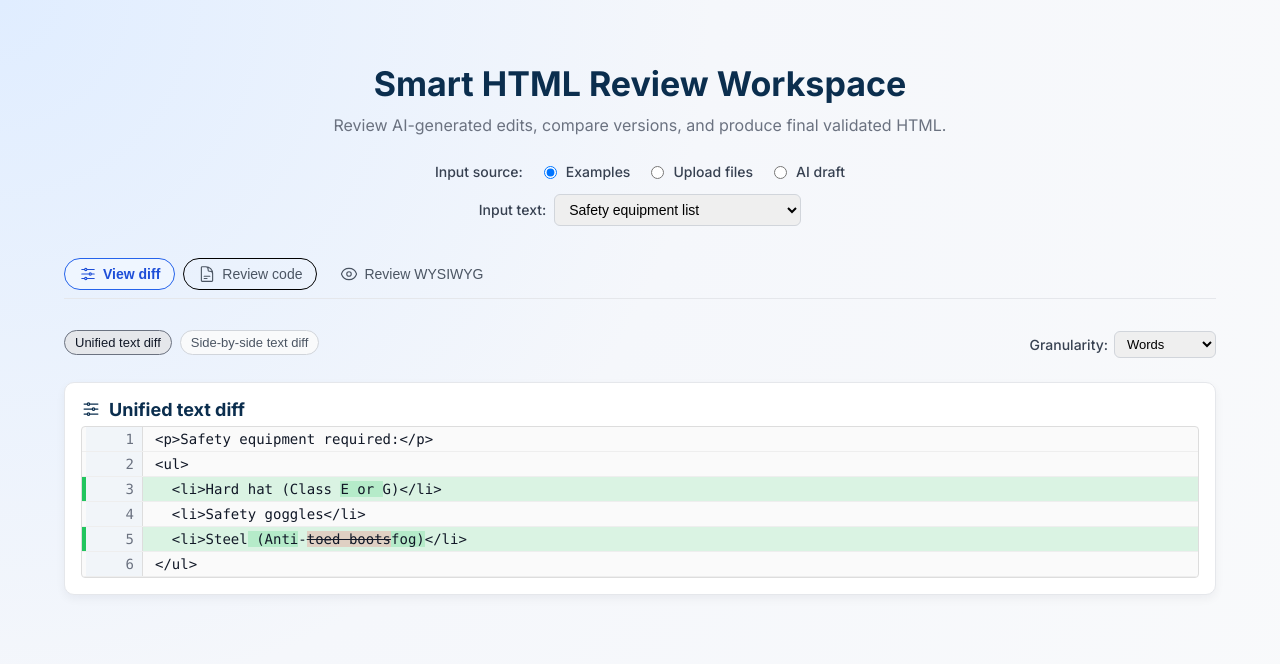
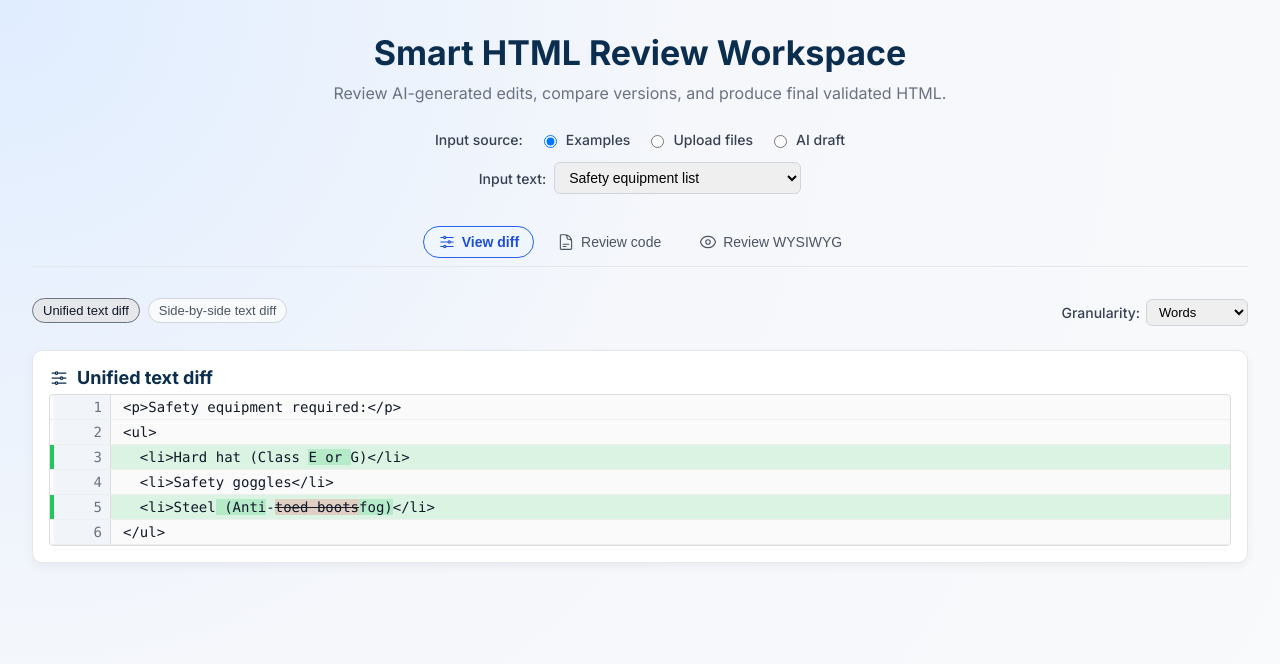
Before and after one commit to tara-humara/html-diff-viewer, a React (Vite) app: page / in a window 1280 px wide. Both pictures are taken after a click on the button "View diff". Shown: the top 664 px of the page. Built offline with nearby package versions, Linux system fonts and the light colour scheme.

Commit message:
Refactor main tabs and diff toolbar to CSS classes

```diff
--- a/src/App.css
+++ b/src/App.css
@@ -17,137 +17,6 @@ body {
 /* Main shell */
 .app-shell {
   min-height: 100vh;
-}
-
-/* Header */
-.app-header {
-  margin-bottom: 24px;
-  text-align: center;
-}
-
-.app-header-title {
-  font-size: 32px;
-  line-height: 1.2;
-  font-weight: 700;
-  color: #0b2e4e;
-  margin: 0 0 6px 0;
-}
-
-.app-header-subtitle {
-  margin: 0 0 24px 0;
-  /* 👈 adds space below the subtitle */
-  font-size: 15px;
-  color: #6b7280;
-}
-
-/* Generic card style (your sections already use inline, but this is here for reuse) */
-.card {
-  background: #ffffff;
-  border-radius: 14px;
-  padding: 20px 24px;
-  box-shadow: 0 4px 12px rgba(15, 23, 42, 0.06);
-  border: 1px solid #e5e7eb;
-  margin-bottom: 20px;
-}
-
-/* Optional button styles if you want to reuse them later */
-.btn-primary {
-  background: #2563eb;
-  color: #fff;
-  border-radius: 999px;
-  padding: 8px 16px;
-  border: none;
-  cursor: pointer;
-  font-weight: 500;
-  transition: background 0.15s;
-}
-
-.btn-primary:hover {
-  background: #1e4fb8;
-}
-
-/* Softer diff colors if your diff components use these classes */
-.diff-added {
-  background: #ecfdf5;
-  border: 1px solid #a7f3d0;
-}
-
-.diff-removed {
-  background: #fef2f2;
-  border: 1px solid #fecaca;
-}
-
-/* ------------------------------- */
-/* Layout shell */
-/* ------------------------------- */
-.app-shell {
-  min-height: 100vh;
-  padding: 32px;
-}
-
-/* ------------------------------- */
-/* Header styling */
-/* ------------------------------- */
-.app-header {
-  margin-bottom: 32px;
-  text-align: center;
-}
-
-.app-header-title {
-  font-size: 34px;
-  margin: 0 0 10px 0;
-  font-weight: 700;
-  color: #0b2e4e;
-}
-
-.app-header-subtitle {
-  margin: 0 0 28px 0;
-  font-size: 16px;
-  color: #6b7280;
-}
-
-/* Input area layout */
-.input-section {
-  display: flex;
-  flex-direction: column;
-  gap: 14px;
-}
-
-/* Row with "Input source:" label */
-.input-row {
-  display: flex;
-  flex-wrap: wrap;
-  gap: 16px;
-  align-items: center;
-}
-
-/* Label with radio */
-.radio-label {
-  display: flex;
-  align-items: center;
-  gap: 6px;
-  cursor: pointer;
-  font-size: 14px;
-  color: #374151;
-  font-weight: 500;
-}
-
-/* Example dropdown label */
-.example-label {
-  font-size: 14px;
-  color: #374151;
-  font-weight: 500;
-  display: flex;
-  align-items: center;
-  gap: 6px;
-}
-
-/* Dropdown style */
-.dropdown {
-  padding: 6px 10px;
-  border-radius: 6px;
-  border: 1px solid #d1d5db;
-  font-size: 14px;
 }
 
 /* -------------------------------------- */
@@ -318,3 +187,134 @@ body {
 .ai-status-error {
   color: #dc2626;
 }
+
+/* -------------------------------------- */
+/* Workspace + tabs */
+/* -------------------------------------- */
+
+.workspace {
+  display: flex;
+  flex-direction: column;
+  gap: 20px;
+  width: 100%;
+}
+
+/* Main tabs: View diff / Review code / Review WYSIWYG */
+.main-tabs {
+  display: flex;
+  gap: 8px;
+  align-items: center;
+  margin-bottom: 8px;
+  border-bottom: 1px solid #e5e7eb;
+  padding-bottom: 8px;
+  flex-wrap: wrap;
+  justify-content: center;
+}
+
+.tab {
+  padding: 6px 14px;
+  border-radius: 999px;
+  border: 1px solid transparent;
+  background: transparent;
+  cursor: pointer;
+  font-size: 14px;
+  color: #4b5563;
+  display: flex;
+  align-items: center;
+  gap: 6px;
+}
+
+.tab--active {
+  border-color: #2563eb;
+  background: #eff6ff;
+  color: #1d4ed8;
+  font-weight: 600;
+}
+
+/* Diff sub-toolbar: unified vs side-by-side + granularity */
+.diff-toolbar {
+  display: flex;
+  flex-wrap: wrap;
+  gap: 8px;
+  margin-bottom: 4px;
+  align-items: center;
+  justify-content: space-between;
+}
+
+.diff-view-tabs {
+  display: flex;
+  gap: 8px;
+  flex-wrap: wrap;
+}
+
+.diff-view-tab {
+  padding: 4px 10px;
+  border-radius: 999px;
+  border: 1px solid #d1d5db;
+  background: #f9fafb;
+  cursor: pointer;
+  font-size: 13px;
+  color: #4b5563;
+}
+
+.diff-view-tab--active {
+  border-color: #6b7280;
+  background: #e5e7eb;
+  color: #111827;
+  font-weight: 500;
+}
+
+.granularity-label {
+  font-size: 14px;
+  color: #374151;
+  font-weight: 500;
+  display: flex;
+  align-items: center;
+  gap: 6px;
+  margin-top: 4px;
+}
+
+.granularity-select {
+  padding: 4px 8px;
+  border-radius: 6px;
+  border: 1px solid #d1d5db;
+  font-size: 13px;
+}
+
+/* -------------------------------------- */
+/* Generic card & diff styling */
+/* -------------------------------------- */
+
+.card {
+  background: #ffffff;
+  border-radius: 14px;
+  padding: 20px 24px;
+  box-shadow: 0 4px 12px rgba(15, 23, 42, 0.06);
+  border: 1px solid #e5e7eb;
+  margin-bottom: 20px;
+}
+
+.btn-primary {
+  background: #2563eb;
+  color: #fff;
+  border-radius: 999px;
+  padding: 8px 16px;
+  border: none;
+  cursor: pointer;
+  font-weight: 500;
+  transition: background 0.15s;
+}
+
+.btn-primary:hover {
+  background: #1e4fb8;
+}
+
+.diff-added {
+  background: #ecfdf5;
+  border: 1px solid #a7f3d0;
+}
+
+.diff-removed {
+  background: #fef2f2;
+  border: 1px solid #fecaca;
+}
--- a/src/App.tsx
+++ b/src/App.tsx
@@ -107,50 +107,13 @@ const App: React.FC = () => {
         ? fileModifiedText
         : aiDraftText || aiSourceText;
 
-  // Shared card style
+  // Shared card style (we'll refactor this later)
   const cardStyle: React.CSSProperties = {
     borderRadius: "10px",
     background: "#ffffff",
     border: "1px solid #e5e7eb",
     padding: "16px",
     boxShadow: "0 4px 10px rgba(15,23,42,0.05)",
-  };
-
-  // Main tabs
-  const tabBase: React.CSSProperties = {
-    padding: "6px 14px",
-    borderRadius: "999px",
-    border: "1px solid transparent",
-    background: "transparent",
-    cursor: "pointer",
-    fontSize: "14px",
-    color: "#4b5563",
-    display: "flex",
-    alignItems: "center",
-    gap: "6px",
-  };
-  const tabActive: React.CSSProperties = {
-    borderColor: "#2563eb",
-    background: "#eff6ff",
-    color: "#1d4ed8",
-    fontWeight: 600,
-  };
-
-  // Sub-tabs (inside "View diff")
-  const subTab: React.CSSProperties = {
-    padding: "4px 10px",
-    borderRadius: "999px",
-    border: "1px solid #d1d5db",
-    background: "#f9fafb",
-    cursor: "pointer",
-    fontSize: "13px",
-    color: "#4b5563",
-  };
-  const subTabActive: React.CSSProperties = {
-    borderColor: "#6b7280",
-    background: "#e5e7eb",
-    color: "#111827",
-    fontWeight: 500,
   };
 
   // file handlers
@@ -239,7 +202,8 @@ const App: React.FC = () => {
           <h1 className="app-header-title">Smart HTML Review Workspace</h1>
 
           <p className="app-header-subtitle">
-            Review AI-generated edits, compare versions, and produce final validated HTML.
+            Review AI-generated edits, compare versions, and produce final
+            validated HTML.
           </p>
 
           <section className="input-section">
@@ -281,9 +245,7 @@ const App: React.FC = () => {
               </label>
             </div>
 
-            {/* -------------------------------------- */}
             {/* Example mode */}
-            {/* -------------------------------------- */}
             {inputMode === "example" && (
               <div className="example-select-row">
                 Input text:
@@ -301,35 +263,43 @@ const App: React.FC = () => {
               </div>
             )}
 
-            {/* -------------------------------------- */}
             {/* Upload files mode */}
-            {/* -------------------------------------- */}
             {inputMode === "files" && (
               <div className="upload-grid">
                 <div className="upload-col">
                   Original HTML file
-                  <input type="file" accept=".html,.htm,.txt"
+                  <input
+                    type="file"
+                    accept=".html,.htm,.txt"
                     onChange={handleFileChange("original")}
                   />
-                  {fileOriginalName && <span className="upload-note">Loaded: {fileOriginalName}</span>}
+                  {fileOriginalName && (
+                    <span className="upload-note">
+                      Loaded: {fileOriginalName}
+                    </span>
+                  )}
                 </div>
 
                 <div className="upload-col">
                   Modified HTML file
-                  <input type="file" accept=".html,.htm,.txt"
+                  <input
+                    type="file"
+                    accept=".html,.htm,.txt"
                     onChange={handleFileChange("modified")}
                   />
-                  {fileModifiedName && <span className="upload-note">Loaded: {fileModifiedName}</span>}
+                  {fileModifiedName && (
+                    <span className="upload-note">
+                      Loaded: {fileModifiedName}
+                    </span>
+                  )}
                 </div>
               </div>
             )}
 
-            {/* -------------------------------------- */}
             {/* AI draft mode */}
-            {/* -------------------------------------- */}
             {inputMode === "ai" && (
               <div className="ai-grid">
-                {/* Left column (original HTML) */}
+                {/* Left: source HTML */}
                 <div className="ai-col">
                   <span className="ai-label">Original HTML</span>
 
@@ -357,7 +327,7 @@ const App: React.FC = () => {
                   />
                 </div>
 
-                {/* Right column (instructions + button) */}
+                {/* Right: instruction + generate button */}
                 <div className="ai-col">
                   <span className="ai-label">Instruction for AI</span>
 
@@ -385,36 +355,23 @@ const App: React.FC = () => {
                   )}
 
                   {aiError && (
-                    <span className="ai-status ai-status-error">{aiError}</span>
+                    <span className="ai-status ai-status-error">
+                      {aiError}
+                    </span>
                   )}
                 </div>
               </div>
             )}
           </section>
         </header>
+
         {/* WORKSPACE SECTIONS */}
-        <section
-          style={{
-            display: "flex",
-            flexDirection: "column",
-            gap: "20px",
-            width: "100%",
-          }}
-        >
-          {/* MAIN MENU */}
-          <div
-            style={{
-              display: "flex",
-              gap: "8px",
-              alignItems: "center",
-              marginBottom: "8px",
-              borderBottom: "1px solid #e5e7eb",
-              paddingBottom: "8px",
-            }}
-          >
+        <section className="workspace">
+          {/* MAIN MENU TABS */}
+          <div className="main-tabs">
             <button
               type="button"
-              style={{ ...tabBase, ...(mainView === "diff" ? tabActive : {}) }}
+              className={`tab ${mainView === "diff" ? "tab--active" : ""}`}
               onClick={() => setMainView("diff")}
             >
               <AdjustmentsHorizontalIcon width={18} height={18} />
@@ -423,10 +380,8 @@ const App: React.FC = () => {
 
             <button
               type="button"
-              style={{
-                ...tabBase,
-                ...(mainView === "review-code" ? tabActive : {}),
-              }}
+              className={`tab ${mainView === "review-code" ? "tab--active" : ""
+                }`}
               onClick={() => setMainView("review-code")}
             >
               <DocumentTextIcon width={18} height={18} />
@@ -435,10 +390,8 @@ const App: React.FC = () => {
 
             <button
               type="button"
-              style={{
-                ...tabBase,
-                ...(mainView === "review-wysiwyg" ? tabActive : {}),
-              }}
+              className={`tab ${mainView === "review-wysiwyg" ? "tab--active" : ""
+                }`}
               onClick={() => setMainView("review-wysiwyg")}
             >
               <EyeIcon width={18} height={18} />
@@ -448,24 +401,13 @@ const App: React.FC = () => {
 
           {/* SUB-MENU: only for "View diff" */}
           {mainView === "diff" && (
-            <div
-              style={{
-                display: "flex",
-                flexWrap: "wrap",
-                gap: "8px",
-                marginBottom: "4px",
-                alignItems: "center",
-                justifyContent: "space-between",
-              }}
-            >
+            <div className="diff-toolbar">
               {/* Left: which diff view */}
-              <div style={{ display: "flex", gap: "8px", flexWrap: "wrap" }}>
+              <div className="diff-view-tabs">
                 <button
                   type="button"
-                  style={{
-                    ...subTab,
-                    ...(diffView === "unified" ? subTabActive : {}),
-                  }}
+                  className={`diff-view-tab ${diffView === "unified" ? "diff-view-tab--active" : ""
+                    }`}
                   onClick={() => setDiffView("unified")}
                 >
                   Unified text diff
@@ -473,10 +415,8 @@ const App: React.FC = () => {
 
                 <button
                   type="button"
-                  style={{
-                    ...subTab,
-                    ...(diffView === "side-by-side" ? subTabActive : {}),
-                  }}
+                  className={`diff-view-tab ${diffView === "side-by-side" ? "diff-view-tab--active" : ""
+                    }`}
                   onClick={() => setDiffView("side-by-side")}
                 >
                   Side-by-side text diff
@@ -484,27 +424,12 @@ const App: React.FC = () => {
               </div>
 
               {/* Right: granularity selector */}
-              <label
-                style={{
-                  fontSize: "14px",
-                  color: "#374151",
-                  fontWeight: 500,
-                  display: "flex",
-                  alignItems: "center",
-                  gap: "6px",
-                  marginTop: "4px",
-                }}
-              >
+              <label className="granularity-label">
                 Granularity:
                 <select
                   value={mode}
                   onChange={(e) => setMode(e.target.value as DiffMode)}
-                  style={{
-                    padding: "4px 8px",
-                    borderRadius: "6px",
-                    border: "1px solid #d1d5db",
-                    fontSize: "13px",
-                  }}
+                  className="granularity-select"
                 >
                   <option value="chars">Characters</option>
                   <option value="words">Words</option>
```
